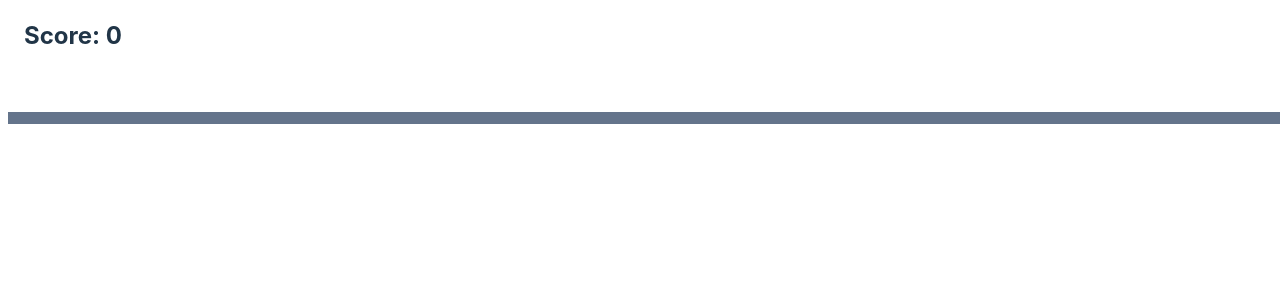
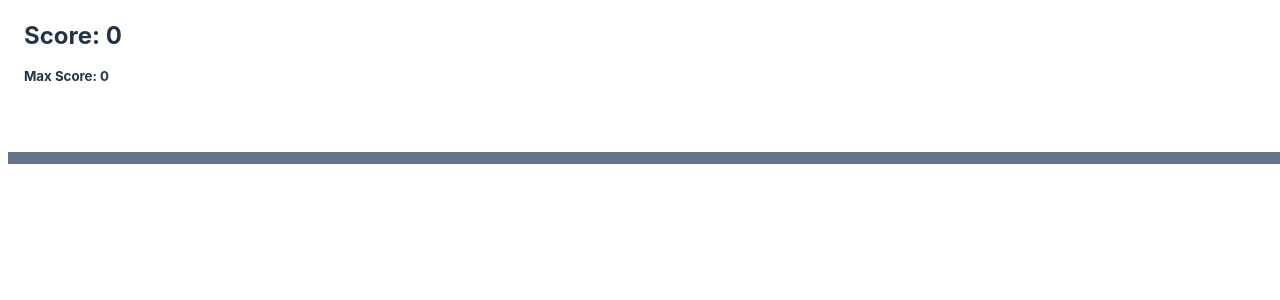
Before and after one commit to tekno0ryder/t-game, a React (Vite) app: page / in a window 1280 px wide. Both pictures are taken after a click on the button "Play!". Shown: the top 300 px of the page. Built offline with nearby package versions, Linux system fonts and the light colour scheme.

Commit message:
persist max score

```diff
--- /dev/null
+++ b/public/useLocalStorage.ts
@@ -0,0 +1,40 @@
+import { useState } from "react";
+
+export function useLocalStorage<T>(key: string, initialValue: T) {
+  // State to store our value
+  // Pass initial state function to useState so logic is only executed once
+  const [storedValue, setStoredValue] = useState<T>(() => {
+    if (typeof window === "undefined") {
+      return initialValue;
+    }
+    try {
+      // Get from local storage by key
+      const item = window.localStorage.getItem(key);
+      // Parse stored json or if none return initialValue
+      return item ? JSON.parse(item) : initialValue;
+    } catch (error) {
+      // If error also return initialValue
+      console.log(error);
+      return initialValue;
+    }
+  });
+  // Return a wrapped version of useState's setter function that ...
+  // ... persists the new value to localStorage.
+  const setValue = (value: T | ((val: T) => T)) => {
+    try {
+      // Allow value to be a function so we have same API as useState
+      const valueToStore =
+        value instanceof Function ? value(storedValue) : value;
+      // Save state
+      setStoredValue(valueToStore);
+      // Save to local storage
+      if (typeof window !== "undefined") {
+        window.localStorage.setItem(key, JSON.stringify(valueToStore));
+      }
+    } catch (error) {
+      // A more advanced implementation would handle the error case
+      console.log(error);
+    }
+  };
+  return [storedValue, setValue] as const;
+}
--- a/src/Game.tsx
+++ b/src/Game.tsx
@@ -5,10 +5,13 @@ import "reactjs-popup/dist/index.css";
 import { animated, useSpring } from "@react-spring/web";
 import Segment from "./Segment";
 import { baseHeight, initialDuration, SEGMENTS_CONFIG } from "./config";
+import { useLocalStorage } from "../public/useLocalStorage";
 
 function Game() {
   const [duration, setDuration] = useState(initialDuration);
   const [score, setScore] = useState(0);
+  const [maxScore, setMaxScore] = useLocalStorage("maxScore", 0);
+
   const [isBlocked, setIsBlocked] = useState(false);
   const [hasLost, setHasLost] = useState(false);
   const [netColor, setNetColor] = useState("");
@@ -54,7 +57,14 @@ function Game() {
         const config = SEGMENTS_CONFIG[index];
 
         setNetColor(config.color);
-        setScore(score + config.score);
+
+        const newScore = score + config.score;
+
+        setScore(newScore);
+
+        if (newScore > maxScore) {
+          setMaxScore(newScore);
+        }
 
         return;
       }
@@ -77,6 +87,7 @@ function Game() {
       style={{ position: "fixed" }}
     >
       <h2 style={{ margin: 16 }}>Score: {score}</h2>
+      <h5 style={{ margin: 16 }}>Max Score: {maxScore}</h5>
       <div
         ref={net}
         style={{
```
